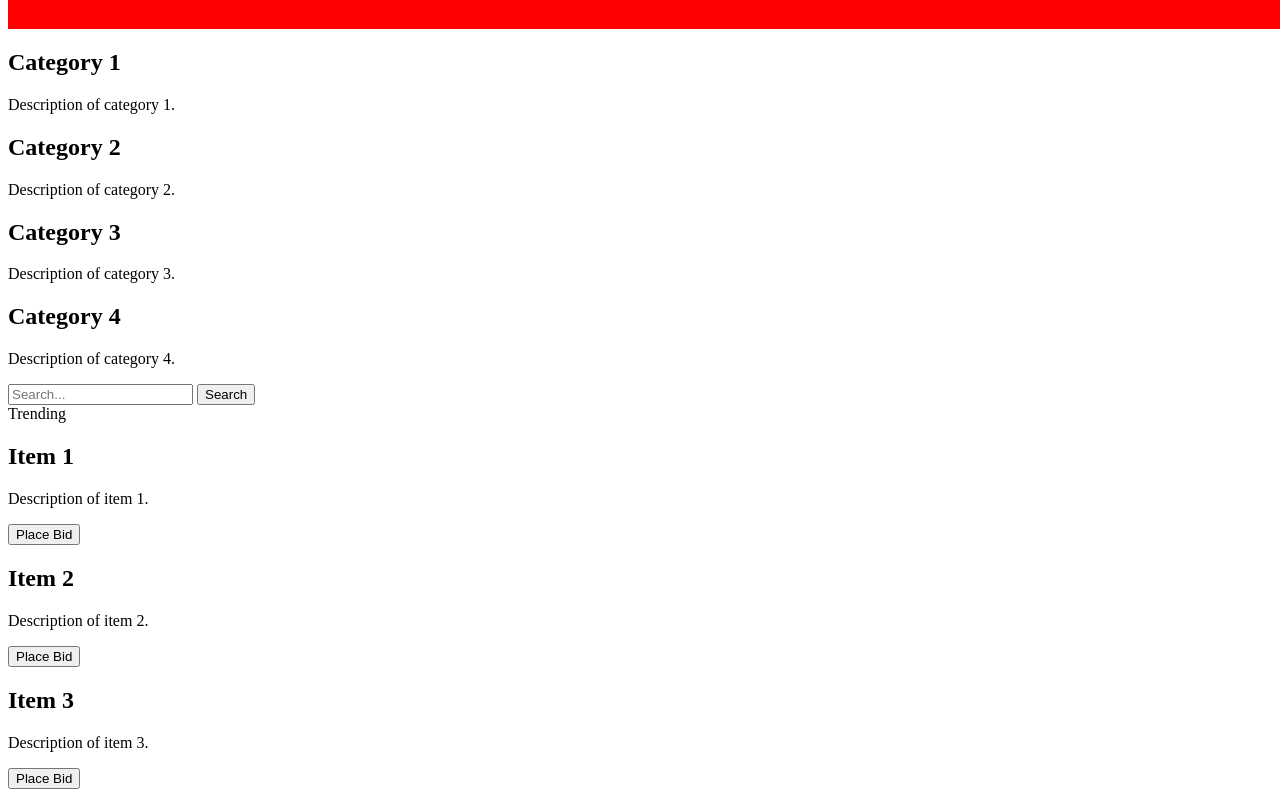
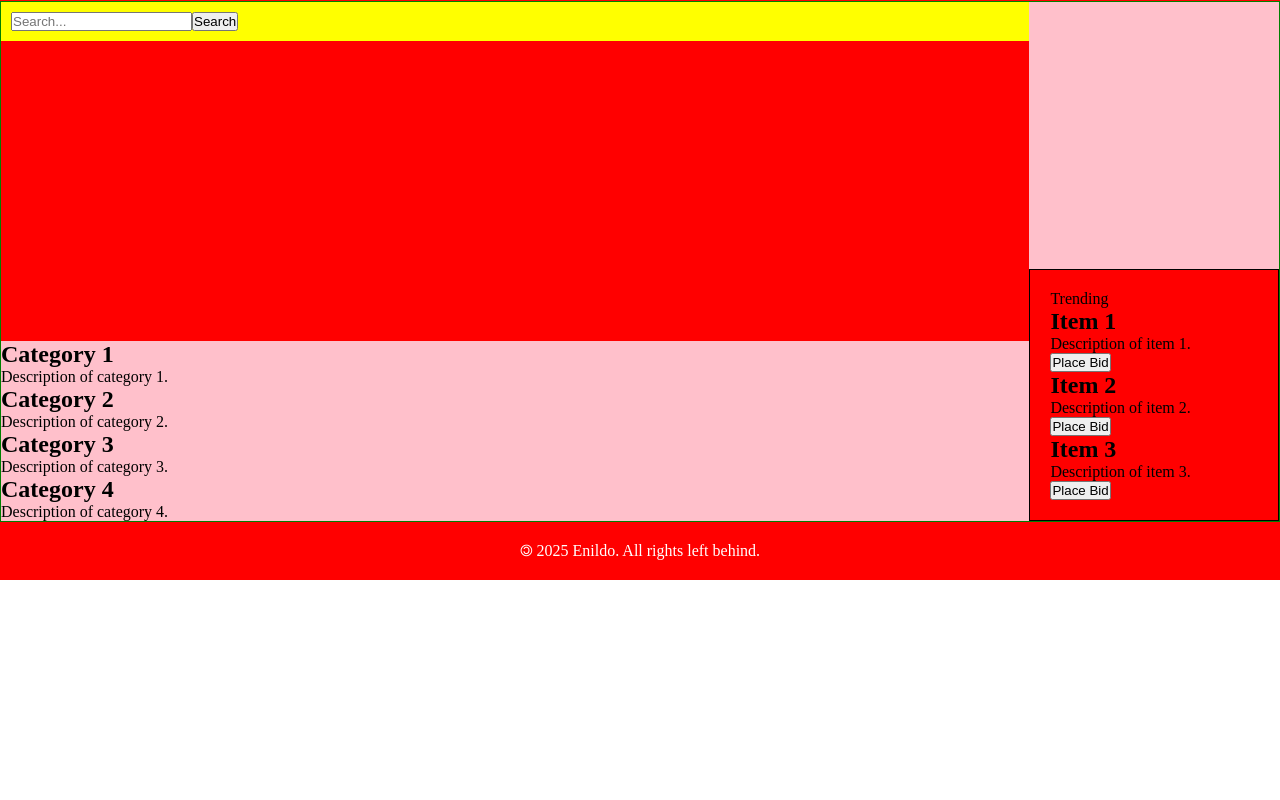
Before and after one commit to Enirudo/Seller, a plain HTML site: page index.html in a window 1280 px wide. Shown: the part 149-949 px from the top of the page. After the commit the page ends 800 px from the top, so only its background shows below. Drawn offline with Linux system fonts and the light colour scheme.

Commit message:
Design of basic elements layout

```diff
--- a/css/styles.css
+++ b/css/styles.css
@@ -1,3 +1,9 @@
+* {
+    margin: 0;
+    padding: 0;
+    box-sizing: border-box;
+}
+
 .menu-container {
     display: flex;
     padding: 10px;
@@ -36,3 +42,47 @@ a {
     justify-content: flex-end;
     gap: 20px;
 }
+
+.container {
+    display: flex;
+    border: solid 1px green;
+    background-color: pink;
+}
+
+.main-container {
+    display: flex;
+    flex-direction: column;
+    width: 100%;
+}
+
+.search-bar {
+    display: flex;
+    align-items: center;
+    padding: 10px;
+    background-color: yellow;
+}
+
+.carroussel {
+    display: flex;
+    width: 100%;
+    height: 300px;
+    background-color: red;
+    padding: 20px;
+}
+
+.sidebar-container {
+    display: flex;
+    align-self: flex-end;
+    height: 100%;
+    width: 300px;
+    background-color: red;
+    border: solid 1px black;
+    padding: 20px;
+}
+
+.footer {
+    background-color: red;
+    color: white;
+    text-align: center;
+    padding: 20px;
+}
--- a/index.html
+++ b/index.html
@@ -18,8 +18,13 @@
         </div>
     </div>
 
-    <div class="main-content">
-        <div class="container">
+    <div class="container">
+        <div class="main-container">
+
+            <div class="search-bar">
+                <input type="text" placeholder="Search...">
+                <button>Search</button>
+            </div>
 
             <div class="carroussel">
 
@@ -45,12 +50,7 @@
             </div>
         </div>
 
-        <div class="sidebar">
-
-            <div class="search-bar">
-                <input type="text" placeholder="Search...">
-                <button>Search</button>
-            </div>
+        <div class="sidebar-container">
 
             <div class="feed">
                 <div class="feed-header">Trending</div>
@@ -72,8 +72,6 @@
             </div>
 
         </div>
-    </div>
-    <div class="content">
 
     </div>
 
```
